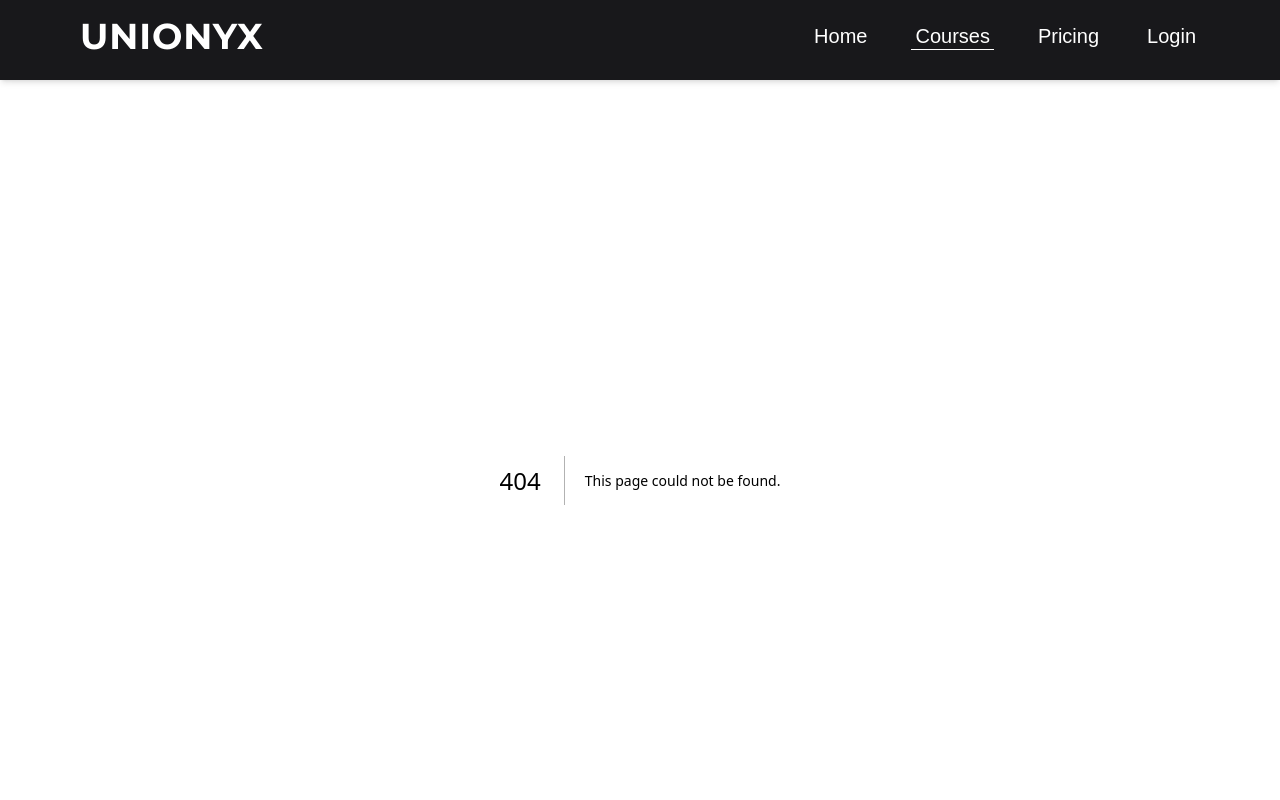
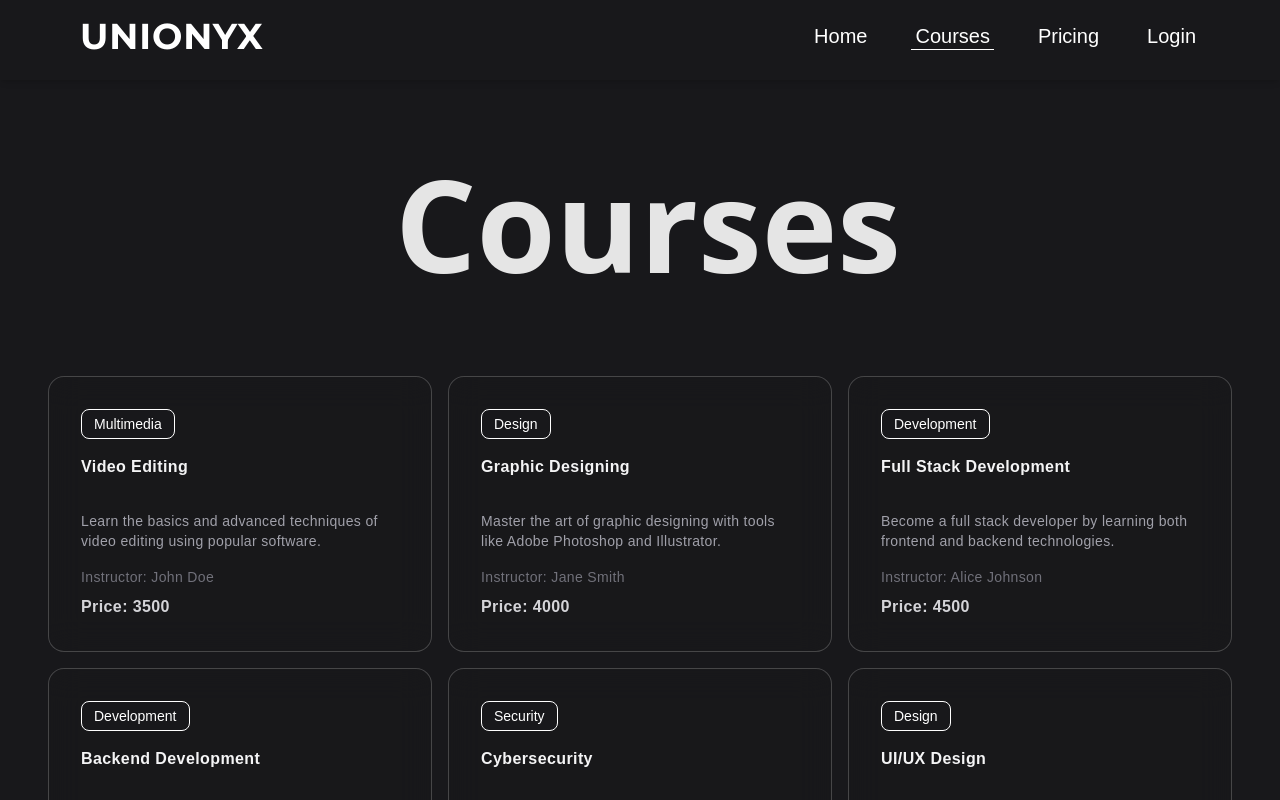
Before and after one commit to shiv-am-saxena/UNIONYX, a Next.js app: page /course in a window 1280 px wide. Before the commit this address had no page. Shown: the top 800 px of the page. Built offline with nearby package versions, Linux system fonts and the light colour scheme.

Commit message:
Add Courses page component and update Pricing page heading size

```diff
--- /dev/null
+++ b/src/app/course/page.tsx
@@ -0,0 +1,28 @@
+"use client";
+import courseList from "@/data/courses.json";
+import HoverEffect from "@/components/ui/card-hover-effect";
+
+
+interface Course {
+    id: number | string;
+    title: string;
+    description: string;
+    instructor: string;
+    duration: string;
+    category: string;
+    isFeatured: boolean;
+    price: string | number;
+}
+export default function Courses() {
+    const courses = courseList.courses.filter( (item: Course) => { if(item.isFeatured){ return item}})
+    return (
+        <div className="w-full h-full py-20 bg-[#18181b]">
+            <h2 className="max-w-7xl pl-4 mx-auto text-4xl md:text-9xl font-semibold text-center text-neutral-800 dark:text-neutral-200 font-sans">
+                Courses
+            </h2>
+            <div className="gap-4 w-full p-10 ">
+				<HoverEffect items={courses} />
+			</div>
+        </div>
+    );
+}
--- a/src/app/courses/page.tsx
+++ /dev/null
@@ -1,9 +0,0 @@
-import React from 'react'
-
-function page() {
-  return (
-    <div>page</div>
-  )
-}
-
-export default page
--- a/src/app/pricing/page.tsx
+++ b/src/app/pricing/page.tsx
@@ -10,7 +10,7 @@ export default function AppleCardsCarouselDemo() {
 
     return (
         <div className="w-full h-full py-20 bg-[#18181b]">
-            <h2 className="max-w-7xl pl-4 mx-auto text-xl md:text-9xl font-semibold text-center text-neutral-800 dark:text-neutral-200 font-sans">
+            <h2 className="max-w-7xl pl-4 mx-auto text-4xl md:text-9xl font-semibold text-center text-neutral-800 dark:text-neutral-200 font-sans">
                 Pricing
             </h2>
             <Carousel items={cards} />
```
